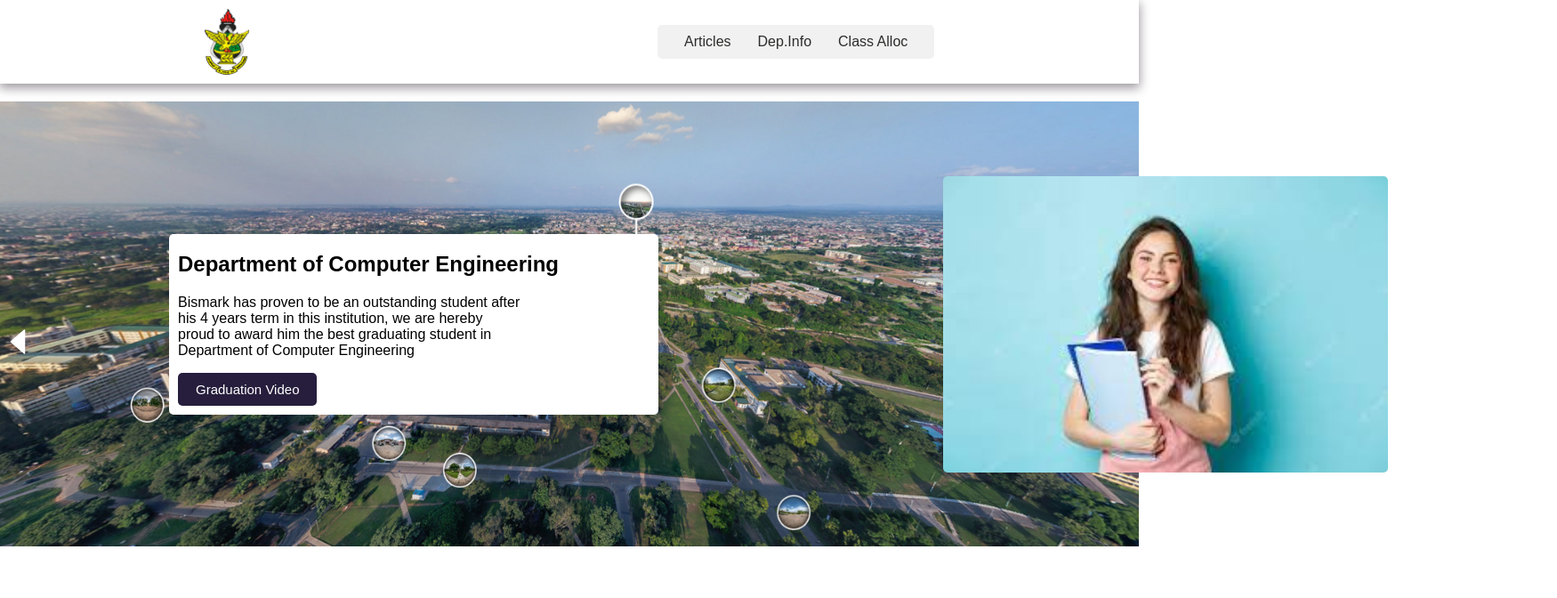
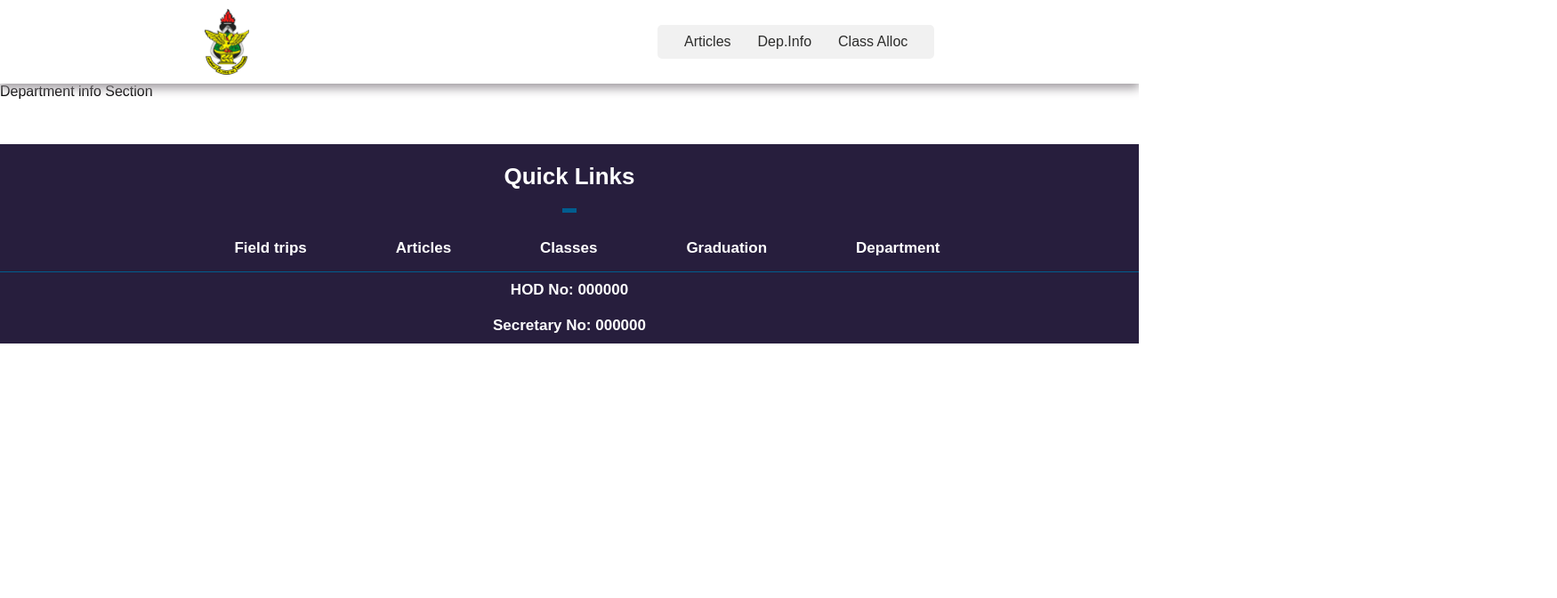
Before and after one commit to bismarkboateng/fallco-web, a React (Vite) app: page /department in a window 1280 px wide. Shown: the top 672 px of the page at 89% size, 1750 px wide, since content can reach past the window. Built offline with nearby package versions, Linux system fonts and the light colour scheme.

Commit message:
fix: set up the routes

```diff
--- a/src/App.jsx
+++ b/src/App.jsx
@@ -1,10 +1,20 @@
-import Home from "./pages/Home";
 import "./App.css";
+import { Routes, Route } from "react-router-dom";
+import { Navbar, Footer } from "./components";
+import { Article, Department, Locateclass, Home } from "./pages";
+
 
 export default function App() {
   return (
     <div>
-      <Home />
+      <Navbar />
+      <Routes>
+        <Route path="/" element={<Home />} />
+        <Route path="article/" element={<Article />} />
+        <Route path="department/" element={<Department />} />
+        <Route path="locate-class/" element={<Locateclass />} />
+      </Routes>
+      <Footer />
     </div>
   )
 }
--- a/src/main.jsx
+++ b/src/main.jsx
@@ -1,8 +1,11 @@
 import React from 'react'
 import ReactDOM from 'react-dom/client'
 import App from './App.jsx'
+import { BrowserRouter } from 'react-router-dom'
 
 
 ReactDOM.createRoot(document.getElementById('root')).render(
-  <App />
+  <BrowserRouter>
+    <App />
+  </BrowserRouter>
 )
--- /dev/null
+++ b/src/pages/Department/index.jsx
@@ -0,0 +1,7 @@
+export default function index() {
+    return (
+        <div>
+            Department info Section
+        </div>
+    )
+}
--- a/src/pages/Home/index.jsx
+++ b/src/pages/Home/index.jsx
@@ -1,17 +1,14 @@
-import { Action, Announcement, Footer, HeroSection, Navbar } from "../../components"
+import { Action, Announcement, HeroSection } from "../../components"
 import "./Home.css"
 
 export default function index() {
     return (
         <div>
-            <Navbar />
             <HeroSection />
             <div className="announcement--action_block">
                 <Announcement />
                 <Action />
             </div>
-
-            <Footer />
         </div>
     )
 }
--- /dev/null
+++ b/src/pages/Locateclass/index.jsx
@@ -0,0 +1,7 @@
+export default function index() {
+    return (
+        <div>
+            Locate class
+        </div>
+    )
+}
--- /dev/null
+++ b/src/pages/index.js
@@ -0,0 +1,4 @@
+export { default as Article } from "./Article"
+export { default as Home } from "./Home"
+export { default as Department } from "./Department"
+export { default as Locateclass } from "./Locateclass"
```
